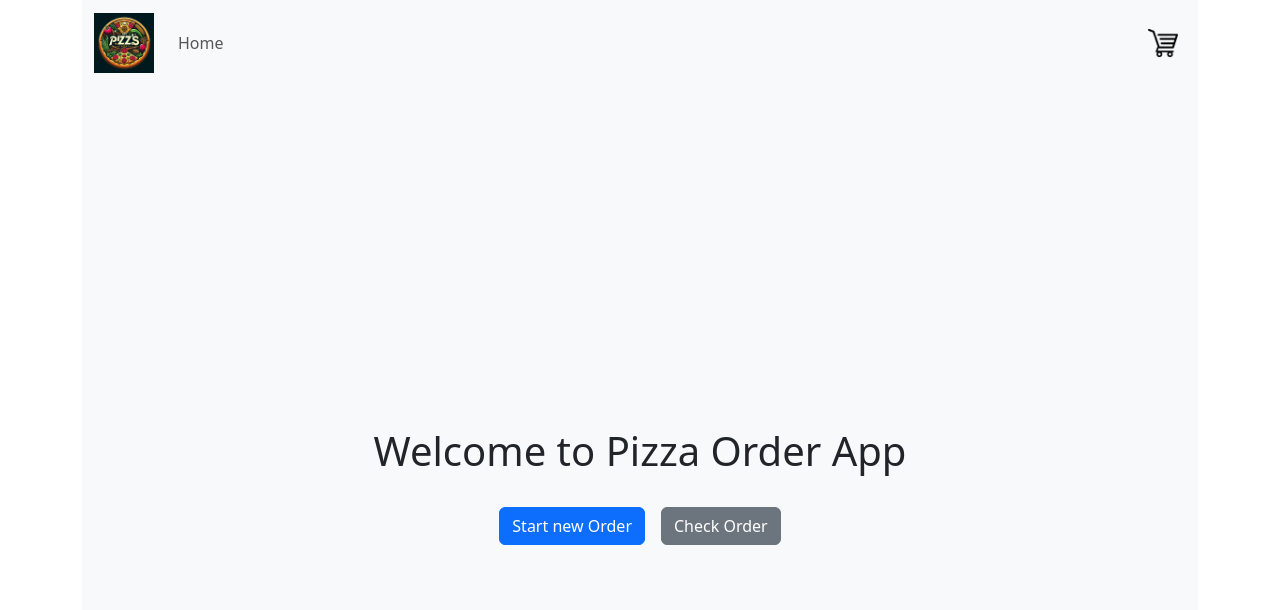
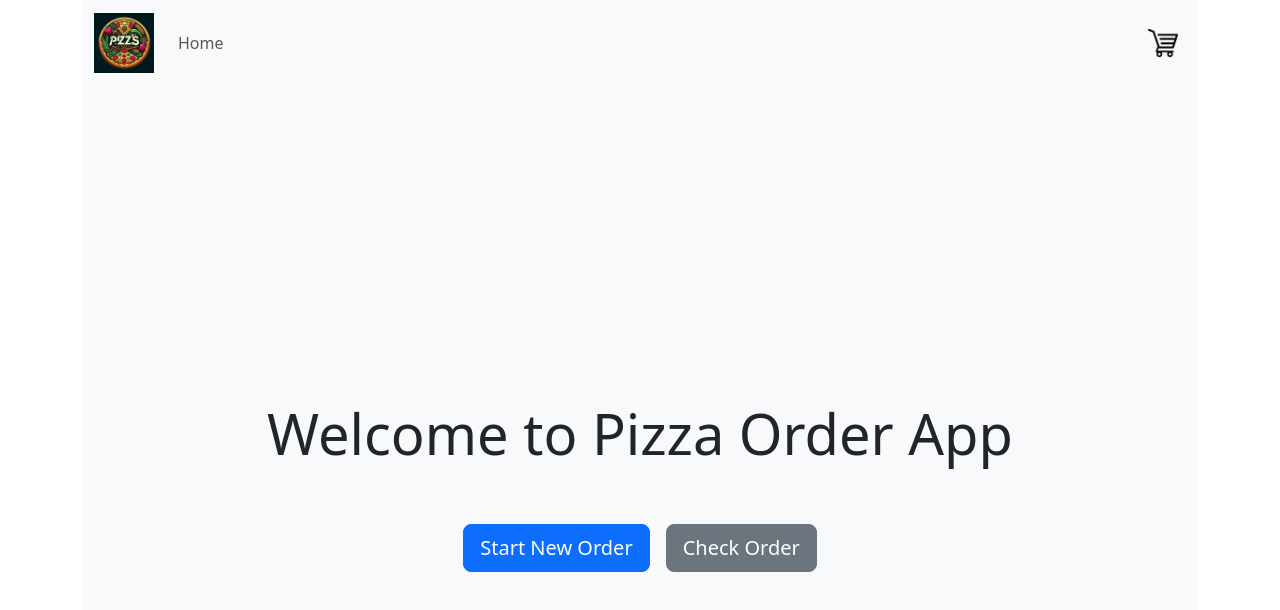
Before and after one commit to adiyakoby/Pizza-Order-Management-System, a React (Create React App) app in the folder frontend/: page / in a window 1280 px wide. Shown: the top 610 px of the page. Built offline with nearby package versions, Linux system fonts and the light colour scheme.

Commit message:
improved appearance

```diff
--- a/frontend/src/Components/Home.js
+++ b/frontend/src/Components/Home.js
@@ -1,27 +1,23 @@
-import {Col, Container, Row} from "react-bootstrap";
-import {Link} from "react-router-dom";
-
+import React from "react";
+import { Col, Container, Row, Button } from "react-bootstrap";
+import { Link } from "react-router-dom";
 
 function Home() {
-
-
-
-
     return (
         <Container fluid className="vh-100 d-flex flex-column justify-content-center align-items-center text-center bg-light">
-            <Row>
+            <Row className="mb-4">
                 <Col>
-                    <h1>Welcome to Pizza Order App</h1>
+                    <h1 className="display-4">Welcome to Pizza Order App</h1>
                 </Col>
             </Row>
             <Row>
                 <Col className="button-group mt-4">
-                        <Link to="/Order" className="btn btn-primary mx-2">
-                            Start new Order
-                        </Link>
-                        <Link to="/CheckOrder" className="btn btn-secondary mx-2">
-                            Check Order
-                        </Link>
+                    <Button as={Link} to="/Order" variant="primary" size="lg" className="mx-2">
+                        Start New Order
+                    </Button>
+                    <Button as={Link} to="/CheckOrder" variant="secondary" size="lg" className="mx-2">
+                        Check Order
+                    </Button>
                 </Col>
             </Row>
         </Container>
```
